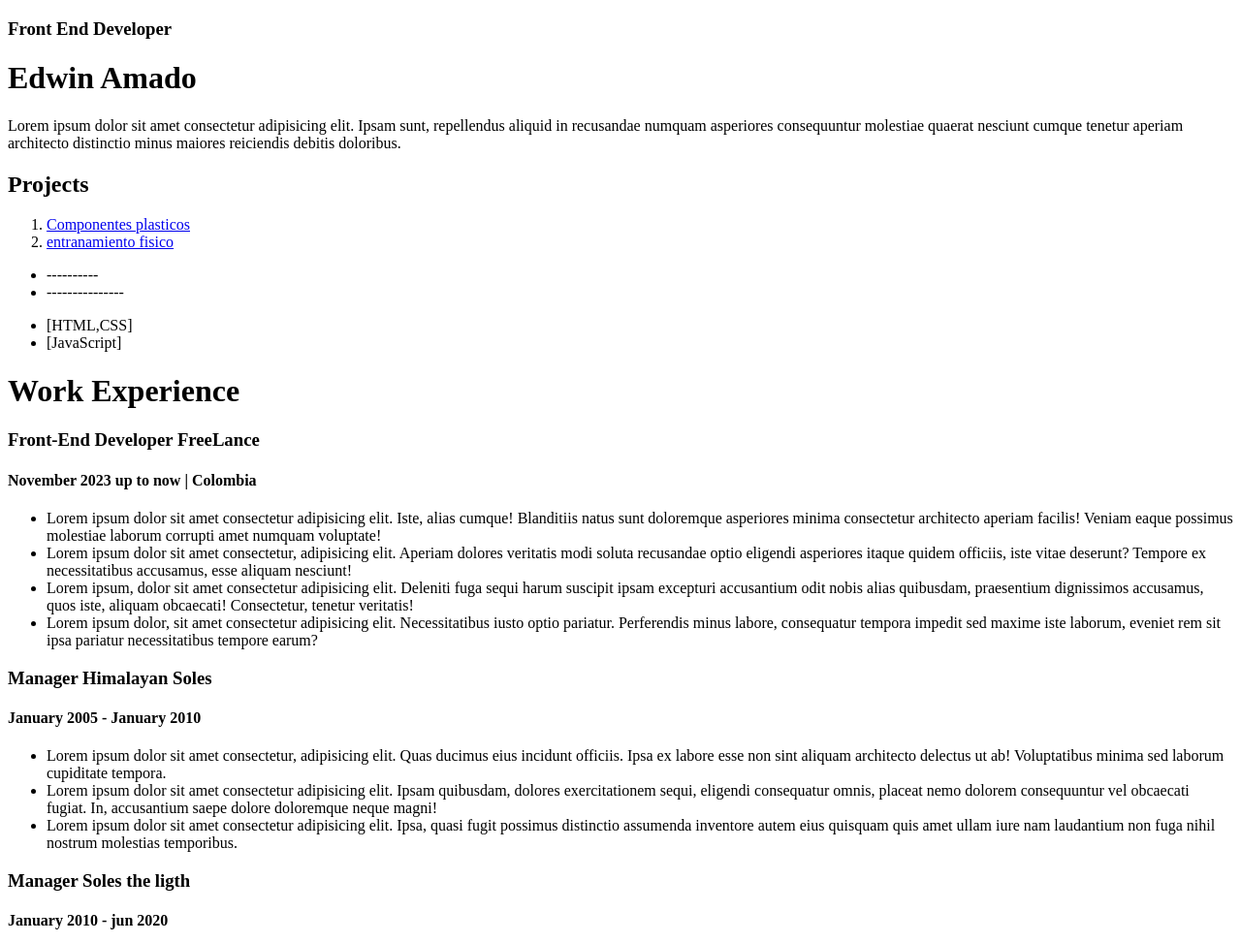
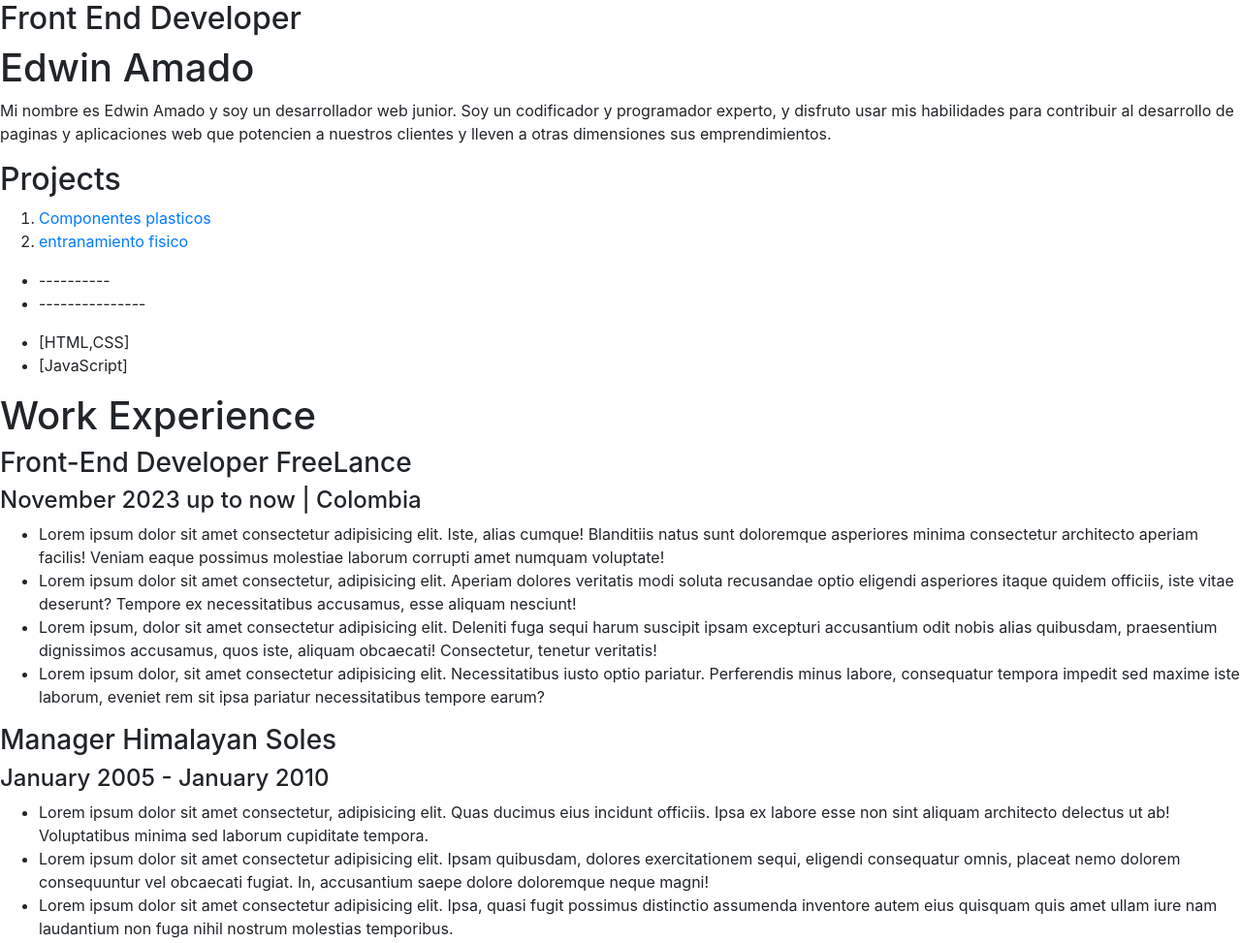
Before and after one commit to EYAMADOB/EntregaCedinsi01, a plain HTML site: page index.html in a window 1280 px wide. Shown: the top 973 px of the page at 97% size. Drawn offline with nearby package versions, Linux system fonts and the light colour scheme; files whose address does not match are found by name.

Commit message:
avance 01

```diff
--- a/index.html
+++ b/index.html
@@ -5,14 +5,20 @@
     <meta http-equiv="X-UA-Compatible" content="IE-edge">
     <meta name="viewport" content="width=device-width, initial-scale=1.0">
     <title>prePortafolioEdwinAmado</title>
-
+    <link rel="stylesheet" href="styles/main.css">
+    <link rel="stylesheet" href="https://cdn.jsdelivr.net/npm/bootstrap@4.6.2/dist/css/bootstrap.min.css" integrity="sha384-xOolHFLEh07PJGoPkLv1IbcEPTNtaed2xpHsD9ESMhqIYd0nLMwNLD69Npy4HI+N" crossorigin="anonymous">
 </head>
 <body>
   <!--CONTENEDOR PRINCIPAL-->
+    <div class="contenedor-principal">
+        <div class="descripcion">
+            <h2 id="descripcion-profesion">Front End Developer</h2>
+            <h1 id="nombre">Edwin Amado</h1>
+            <div id="descripcion-perfil">
+            <p>Mi nombre es Edwin Amado y soy un desarrollador web junior. Soy un codificador y programador experto, y disfruto usar mis habilidades para contribuir al desarrollo de paginas y aplicaciones web que potencien a nuestros clientes y lleven a otras dimensiones sus emprendimientos.</p>
+        </div>
 
-    <h3>Front End Developer</h3>
-    <h1>Edwin Amado</h1>
-    <p>Lorem ipsum dolor sit amet consectetur adipisicing elit. Ipsam sunt, repellendus aliquid in recusandae numquam asperiores consequuntur molestiae quaerat nesciunt cumque tenetur aperiam architecto distinctio minus maiores reiciendis debitis doloribus.</p>
+
         <h2>Projects</h2>
         <ol>
             <li><a href="htttps://plastic components for footwear.com">Componentes plasticos </a></li>
@@ -87,5 +93,8 @@
                 <LI>Teamwork</LI>
             </ul>
         </aside>
+        <script src="https://cdn.jsdelivr.net/npm/jquery@3.5.1/dist/jquery.slim.min.js" integrity="sha384-DfXdz2htPH0lsSSs5nCTpuj/zy4C+OGpamoFVy38MVBnE+IbbVYUew+OrCXaRkfj" crossorigin="anonymous"></script>
+        <script src="https://cdn.jsdelivr.net/npm/bootstrap@4.6.2/dist/js/bootstrap.bundle.min.js" integrity="sha384-Fy6S3B9q64WdZWQUiU+q4/2Lc9npb8tCaSX9FK7E8HnRr0Jz8D6OP9dO5Vg3Q9ct" crossorigin="anonymous"></script>
+    </div>
 </body>
 </html>
```
Also changed, not shown: styles/main.css (added). Lines whose indentation alone changed are shown as unchanged.
